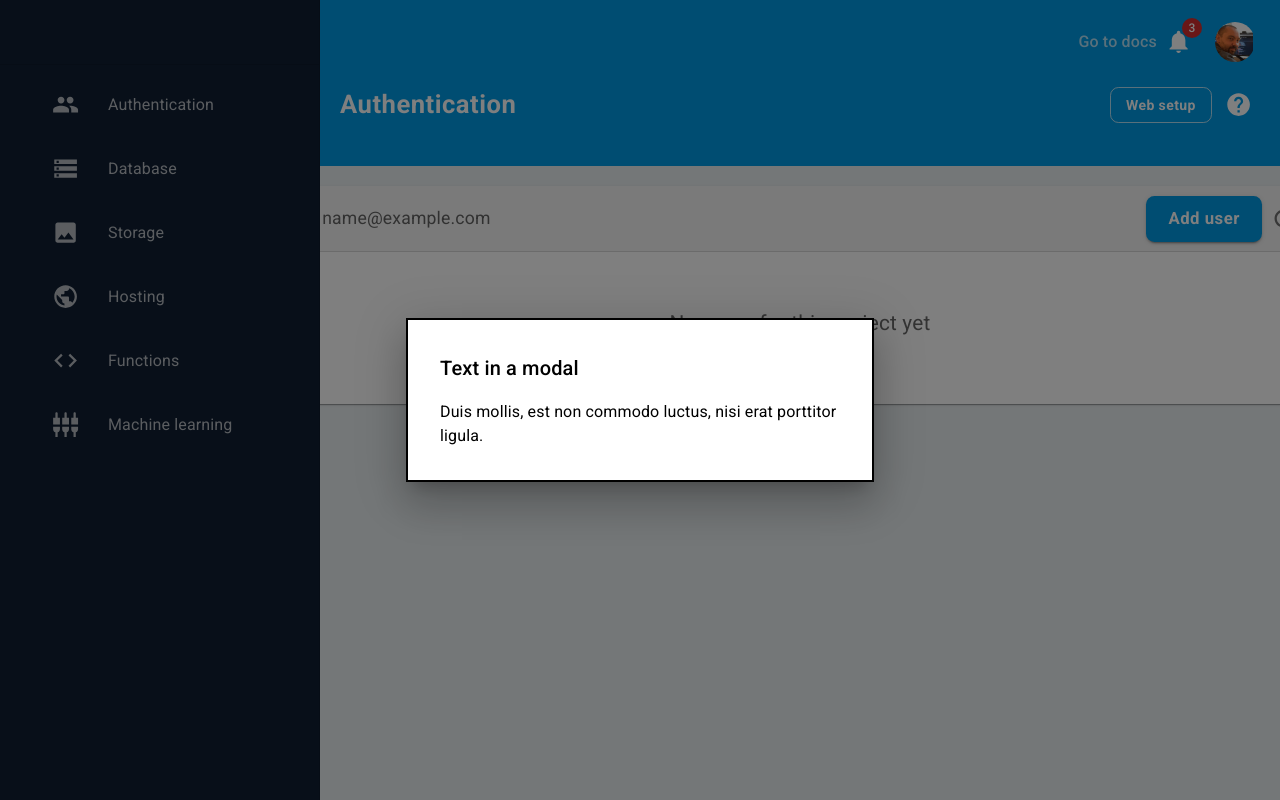
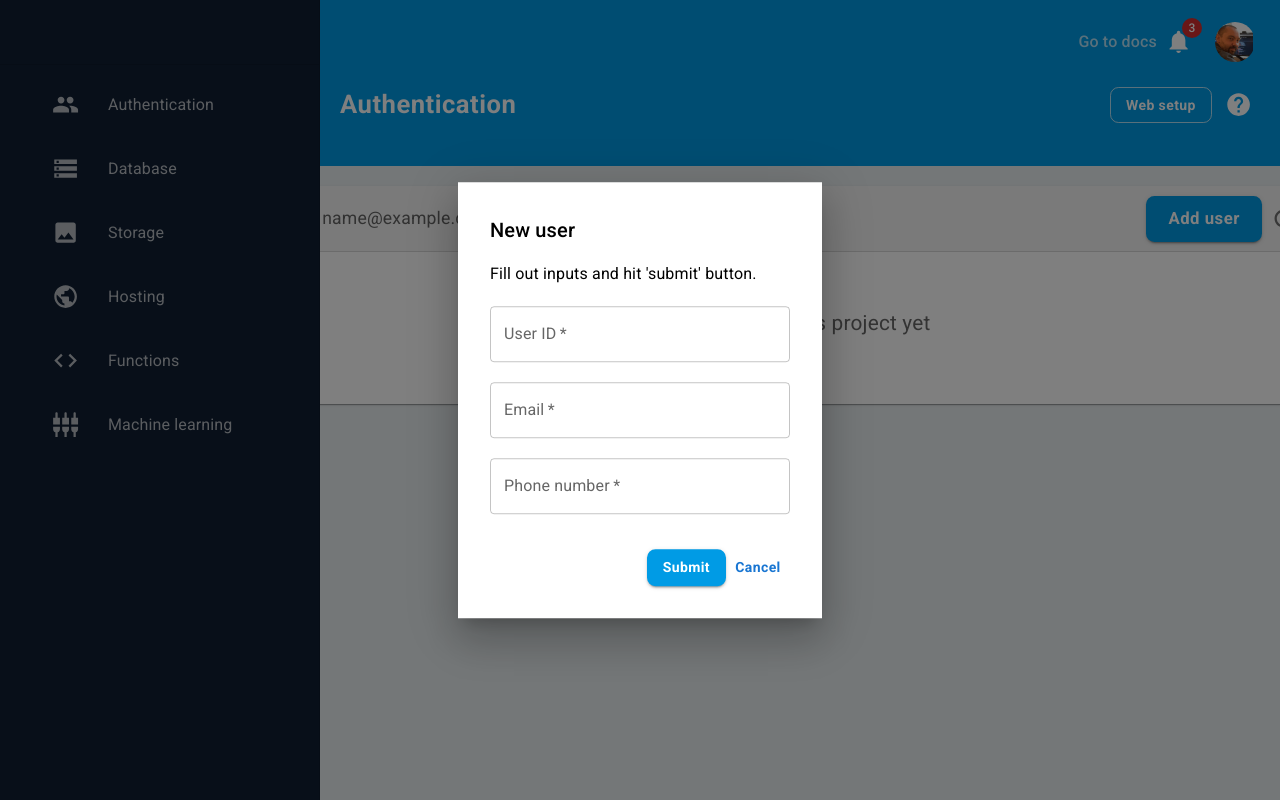
Before and after one commit to guillaumedebas/greetings_card, a React (Vite) app: page /authentication in a window 1280 px wide. Both pictures are taken after typing "name@example.com" into the empty fields and a click on the button "Add user". Shown: the top 800 px of the page. Built offline with nearby package versions, Linux system fonts and the light colour scheme.

Commit message:
modal system update

```diff
--- a/package.json
+++ b/package.json
@@ -13,12 +13,16 @@
     "@emotion/react": "^11.11.1",
     "@emotion/styled": "^11.11.0",
     "@fontsource/roboto": "^5.0.8",
+    "@hookform/resolvers": "^3.3.3",
     "@mui/icons-material": "^5.15.1",
     "@mui/material": "^5.15.1",
+    "hook-form": "^0.0.1",
     "prop-types": "^15.8.1",
     "react": "^18.2.0",
     "react-dom": "^18.2.0",
-    "react-router-dom": "^6.21.0"
+    "react-hook-form": "^7.49.2",
+    "react-router-dom": "^6.21.0",
+    "yup": "^1.3.3"
   },
   "devDependencies": {
     "@types/react": "^18.2.43",
--- a/src/components/Common/BasicModal/BasicModal.jsx
+++ b/src/components/Common/BasicModal/BasicModal.jsx
@@ -1,36 +1,46 @@
 import Box from '@mui/material/Box';
 import Typography from '@mui/material/Typography';
 import Modal from '@mui/material/Modal';
+import CommonButton from '../CommonButton/CommonButton';
 import PropTypes from 'prop-types';
+import { modalStyles } from './styles';
 
-const BasicModal = ({open, onClose}) => {
-    const style = {
-        position: 'absolute',
-        top: '50%',
-        left: '50%',
-        transform: 'translate(-50%, -50%)',
-        width: 400,
-        bgcolor: 'background.paper',
-        border: '2px solid #000',
-        boxShadow: 24,
-        p: 4,
-    };
+
+const BasicModal = ({ open, onClose, title, subTitle, content, onSubmit }) => {
     return (
-        <Modal open={open} onClose={onClose}>
-            <Box sx={style} >
-                <Typography id="modal-modal-title" variant="h6" component="h2">
-                    Text in a modal
+        <Modal open={open} onClose={onClose} >
+            <Box sx={modalStyles.wrapper}>
+                <Typography
+                    variant="h6"
+                    component="h2"
+                >
+                    {title}
                 </Typography>
-                <Typography id="modal-modal-description" sx={{ mt: 2 }}>
-                    Duis mollis, est non commodo luctus, nisi erat porttitor ligula.
+                <Typography sx={{ mt: 2 }}>
+                    {subTitle}
                 </Typography>
+                {content}
+                <Box sx={modalStyles.buttons}>
+                    <CommonButton
+                        variant="contained"
+                        onClick={onSubmit}
+                    >
+                        Submit
+                    </CommonButton>
+                    <CommonButton onClick={onClose}>Cancel</CommonButton>
+                </Box>
             </Box>
         </Modal>
     )
 }
 BasicModal.propTypes = {
-    open: PropTypes.bool.isRequired,
-    onClose: PropTypes.func
+  open: PropTypes.bool.isRequired,
+  onClose: PropTypes.func,
+  title: PropTypes.string,
+  subTitle: PropTypes.string,
+  content: PropTypes.node,
+  onSubmit: PropTypes.func
 }
 
+
 export default BasicModal
--- /dev/null
+++ b/src/components/Common/BasicModal/styles.js
@@ -0,0 +1,25 @@
+export const modalStyles = {
+    wrapper: {
+        position: 'absolute',
+        top: '50%',
+        left: '50%',
+        transform: 'translate(-50%, -50%)',
+        width: 300,
+        bgcolor: 'background.paper',
+        boxShadow: 24,
+        p: 4,
+    },
+    inputFields: {
+        display: 'flex',
+        flexDirection: 'column',
+        marginTop: '20px',
+        marginBottom: '15px',
+        '.MuiInput-root': {
+            marginBottom: '20px',
+        },
+    },
+    buttons: {
+        display: 'flex',
+        justifyContent: 'end',
+    }
+}
--- /dev/null
+++ b/src/components/Modals/NewUserModal/NewUserModal.jsx
@@ -0,0 +1,120 @@
+import { useState, useEffect } from 'react'
+import BasicModal from '../../Common//BasicModal/BasicModal'
+import Box from '@mui/material/Box';
+import TextField from '@mui/material/TextField';
+import { useForm } from 'react-hook-form';
+import { yupResolver } from '@hookform/resolvers/yup';
+import * as Yup from 'yup'
+import PropTypes from 'prop-types';
+
+const defaultInputValues = {
+    userId: '',
+    email: '',
+    phoneNumber: ''
+};
+
+const NewUserModal = ({ open, onClose, addNewUser }) => {
+    const [values, setValues] = useState(defaultInputValues);
+
+    const modalStyles = {
+        inputFields: {
+            display: 'flex',
+            flexDirection: 'column',
+            marginTop: '20px',
+            marginBottom: '15px',
+            '.MuiFormControl-root': {
+                marginBottom: '20px',
+            },
+        },
+    };
+
+    const phoneRegExp = /^((\\+[1-9]{1,4}[ \\-]*)|(\\([0-9]{2,3}\\)[ \\-]*)|([0-9]{2,4})[ \\-]*)*?[0-9]{3,4}?[ \\-]*[0-9]{3,4}?$/;
+
+    const validationSchema = Yup.object().shape({
+        userId: Yup.string()
+            .required('User ID is required')
+            .min(6, 'User ID must be at least 6 characters'),
+        email: Yup.string()
+            .required('Email is required')
+            .email('Email is invalid.'),
+        phoneNumber: Yup.string()
+            .matches(phoneRegExp, 'Phone number is not valid'),
+    });
+
+    const {
+        register,
+        handleSubmit,
+        formState: { errors },
+    } = useForm({
+        resolver: yupResolver(validationSchema)
+    });
+
+    const addUser = (data) => {
+        addNewUser(data);
+    };
+
+    const handleChange = (value) => {
+        setValues(value)
+    };
+
+    useEffect(() => {
+        if (open) setValues(defaultInputValues);
+    }, [open])
+
+    const getContent = () => (
+        <Box sx={modalStyles.inputFields}>
+            <TextField
+                placeholder="User ID"
+                name="userId"
+                label="User ID"
+                required
+                {...register('userId')}
+                error={errors.userId ? true : false}
+                helperText={errors.userId?.message}
+                value={values.userId}
+                onChange={(event) => handleChange({ ...values, userId: event.target.value })}
+            />
+            <TextField
+                placeholder="Email"
+                name="email"
+                label="Email"
+                required
+                {...register('email')}
+                error={errors.email ? true : false}
+                helperText={errors.email?.message}
+                value={values.email}
+                onChange={(event) => handleChange({ ...values, email: event.target.value })}
+            />
+            <TextField
+                placeholder="Phone number"
+                name="phoneNumber"
+                label="Phone number"
+                required
+                {...register('phoneNumber')}
+                error={errors.phoneNumber ? true : false}
+                helperText={errors.phoneNumber?.message}
+                value={values.phoneNumber}
+                onChange={(event) => handleChange({ ...values, phoneNumber: event.target.value })}
+            />
+        </Box>
+    );
+
+    return (
+        <BasicModal
+            open={open}
+            onClose={onClose}
+            title="New user"
+            subTitle="Fill out inputs and hit 'submit' button."
+            content={getContent()}
+            onSubmit={handleSubmit(addUser)}
+        />
+
+    )
+}
+NewUserModal.propTypes = {
+  open: PropTypes.bool.isRequired,
+  onClose: PropTypes.func,
+  addNewUser: PropTypes.func
+}
+
+export default NewUserModal
--- a/src/pages/Authentication/Authentication.jsx
+++ b/src/pages/Authentication/Authentication.jsx
@@ -6,30 +6,44 @@
 import Typography from '@mui/material/Typography';
 import Box from '@mui/material/Box';
 import { cardHeaderStyles } from './styles';
-import GripWrapper from '../../components/GridWrapper/GripWrapper';
-import BasicModal from '../../components/Common/BasicModal/BasicModal';
 import { useState } from 'react';
+import GridWrapper from '../../components/GridWrapper/GripWrapper';
+import NewUserModal from '../../components/Modals/NewUserModal/NewUserModal';
+
 
 const Authentication = () => {
-    const [open, setOpen] = useState(false)
+    const [open, setOpen] = useState(false);
+    const [users, setUsers] = useState([]);
+    const [searchResults, setSearchResults] = useState(users);
+
     const getHeader = () => {
-        const handleChange = (value) => {
-            console.log(value)
-        }
+        const handleSearch = (value) => {
+            filterData(value);
+        };
+
+        const filterData = (value) => {
+            const lowercasedValue = value.toLowerCase().trim();
+            if (lowercasedValue === '') setUsers(searchResults);
+            else {
+                const filteredData = searchResults.filter((item) => {
+                    return Object.keys(item).some((key) =>
+                    item[key].toString().toLowerCase().includes(lowercasedValue)
+                    );
+                });
+                setUsers(filteredData)
+            };
+        };
 
         const addUser = () => {
-            console.log('click')
-            setOpen(true)
-
-        }
-
+            setOpen(true);
+        };
 
         return (
             <Box sx={cardHeaderStyles.wrapper}>
                 <SearchBar
-                    placeholder='Search by email, phone number, or user UID'
-                    onChange={(Event) => handleChange(Event.target.value)}
-                    searchBarWidth='520px'
+                    placeholder="Search by email address, phone number, or user UID"
+                    onChange={(event) => handleSearch(event.target.value)}
+                    searchBarWidth='720px'
                 />
                 <Box>
                     <CommonButton
@@ -46,27 +60,42 @@
                 </Box>
             </Box>
         )
-    }
+    };
+
+    const addNewUser = (data) => {
+        users.push({ ...data });
+        setOpen(false);
+    };
 
     const getContent = () => (
+        <>
+            {
+                users.length ?
+                    users.map((user) => (
+                        <Box sx={{ marginBottom: '20px' }} key={user.userId}>
+                            <Typography >User ID: {user.userId}</Typography>
+                            <Typography>Email: {user.email}</Typography>
+                            <Typography>Phone Number: {user.phoneNumber}</Typography>
+                        </Box>
+                    )) :
                     <Typography
                         align="center"
-            sx={{ margin: '40px 16px', color: 'rgba(0, 0, 0, 0.6)', fontSize: '1.3rem' }}
+                        sx={{ margin: '40px 16px', color: 'rgba(0, 0, 0, 0.6)', fontSize: '1.3rem'}}
                     >
                         No users for this project yet
                     </Typography>
+            }
+        </>
     );
 
-
     return (
-        <GripWrapper>
-
+        <GridWrapper>
             <BasicCard
                 header={getHeader()}
                 content={getContent()}
             />
-            <BasicModal open={open} onClose={() => setOpen(false)}/>
-        </GripWrapper>
+            <NewUserModal open={open} onClose={() => setOpen(false)} addNewUser={addNewUser}/>
+        </GridWrapper>
     )
 }
 
```
Also changed, not shown: 1 other file (tests, documents, lock files or other folders). Lines whose indentation alone changed are shown as unchanged.
